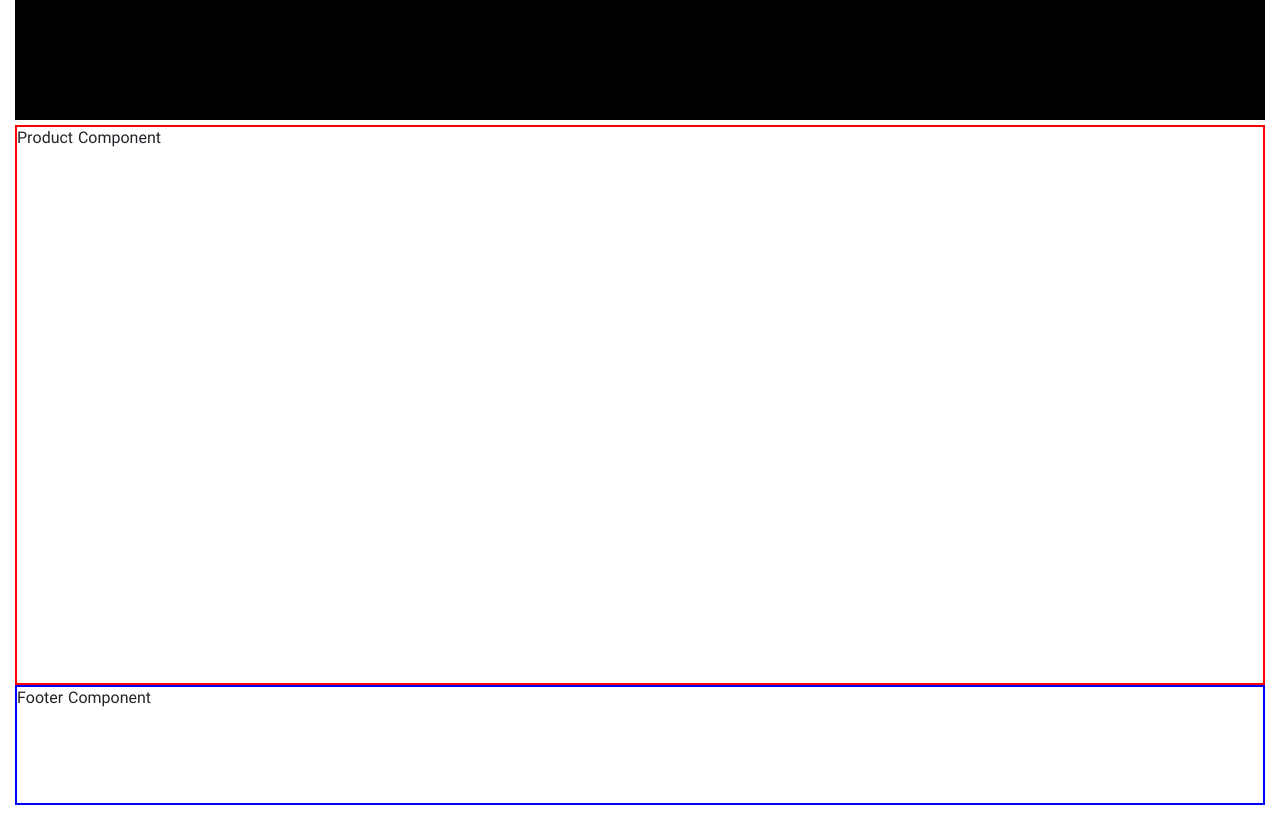
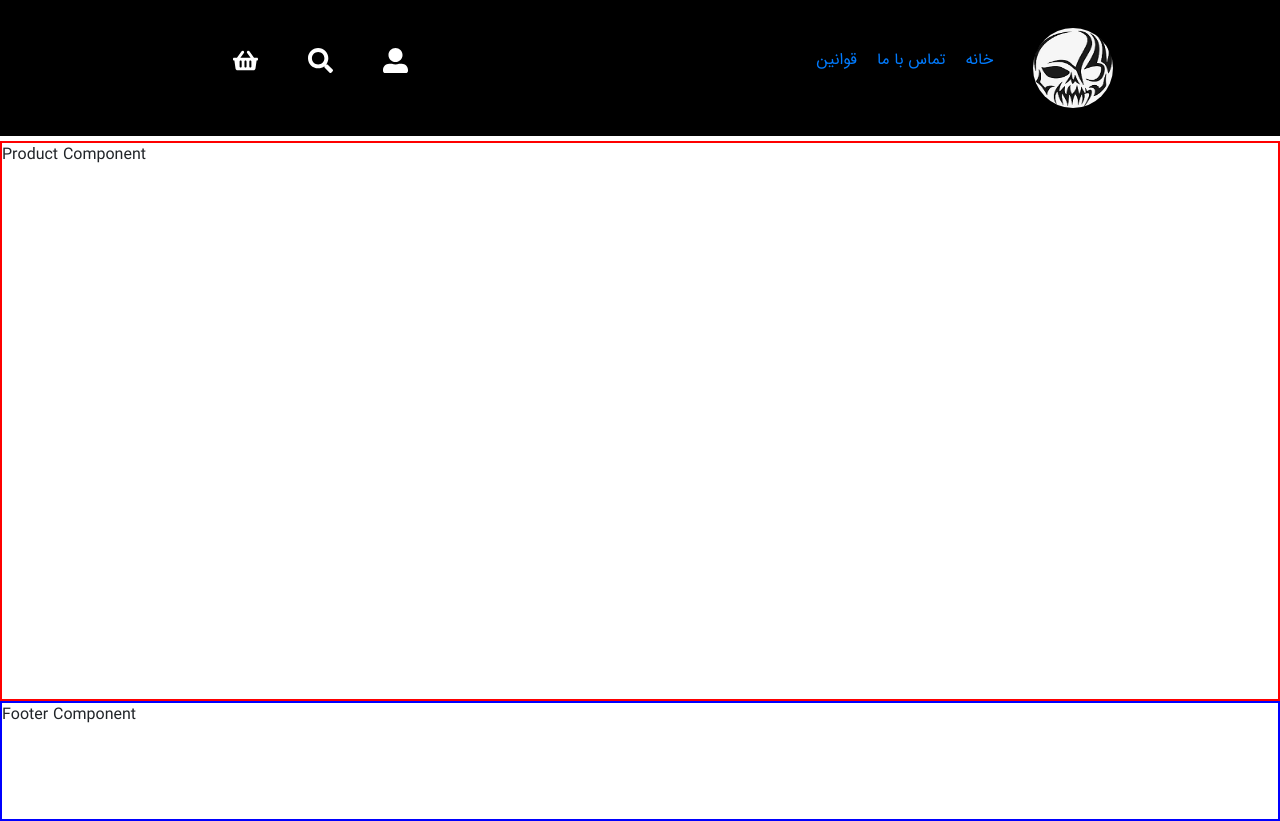
Before and after one commit to hamed-zeidabadi/skullcandy, a React (Create React App) app: page / in a window 1280 px wide. Built offline with nearby package versions, Linux system fonts and the light colour scheme.

Commit message:
add Icon and Logo By Hamed

```diff
--- a/src/App.js
+++ b/src/App.js
@@ -6,7 +6,7 @@ import Footer from "./Components/Footer";
 
 const App = () => {
   return (
-    <div className="App container-fluid ">
+    <div className="App  ">
       <Header />
       <Product />
       <Footer />
--- a/src/Components/Header.jsx
+++ b/src/Components/Header.jsx
@@ -1,20 +1,51 @@
 import React from "react";
+import logo from "../Images/skull.png";
+import { FaUserAlt, FaSearch, FaShoppingBasket } from "react-icons/fa";
+
 const Header = () => {
   return (
-
     <>
-      <header className='header'>
-
-        <div className='header_container'>
+      <header className="header">
+        <div className="header_container">
           {/* Add two container for left & right items */}
-          <div className='header_container_right'></div>
-          <div className='header_container_left'></div>
-
+          <div className="header_container_right">
+            <img
+              src={logo}
+              alt="logo skull"
+              className="header_container_right_logo"
+            />
+            <nav className="header_container_right_nav">
+              <ul>
+                <li>
+                  <a href="#">خانه</a>
+                </li>
+                <li>
+                  <a href="#">تماس با ما</a>
+                </li>
+                <li>
+                  <a href="#">قوانین</a>
+                </li>
+              </ul>
+            </nav>
+          </div>
+          <div className="header_container_left">
+            <nav className="header_container_left_nav">
+              <ul>
+                <li>
+                  <FaUserAlt />
+                </li>
+                <li>
+                  <FaSearch />
+                </li>
+                <li>
+                  <FaShoppingBasket />
+                </li>
+              </ul>
+            </nav>
+          </div>
         </div>
-
       </header>
     </>
-
   );
 };
 
--- a/src/Scss/Header.scss
+++ b/src/Scss/Header.scss
@@ -1,15 +1,68 @@
 .header {
   width: 100%;
   background-color: black;
-
 }
 
-.header_container{
-
-  height: 15vh;
+.header_container {
+  height: 17vh;
   display: flex;
   color: white;
   align-items: center;
   margin-bottom: 5px;
 
+  // header_container_right
+  &_right {
+    // border: 1px solid yellow;
+    width: 50%;
+    display: flex;
+    justify-content: center;
+
+    &_logo {
+      width: 80px;
+      height: 80px;
+      border-radius: 50%;
+    }
+
+    &_nav {
+      justify-content: center;
+      align-self: center;
+      margin: 0 30px 0 0; //top right bottom left
+
+      & ul {
+        display: flex;
+      }
+      & li {
+        list-style: none;
+        margin: 10px;
+        a {
+          text-decoration: none;
+        }
+      }
+    }
+  }
+
+  // header_container_left
+  &_left {
+    // border: 1px solid green;
+    width: 50%;
+    display: flex;
+    justify-content: space-evenly;
+
+    &_nav {
+      justify-content: center;
+      align-self: center;
+
+      & ul {
+        display: flex;
+      }
+
+      & li {
+        list-style: none;
+        margin: 0 25px 0 25px;
+        & svg {
+          font-size: 25px;
+        }
+      }
+    }
+  }
 }
```
